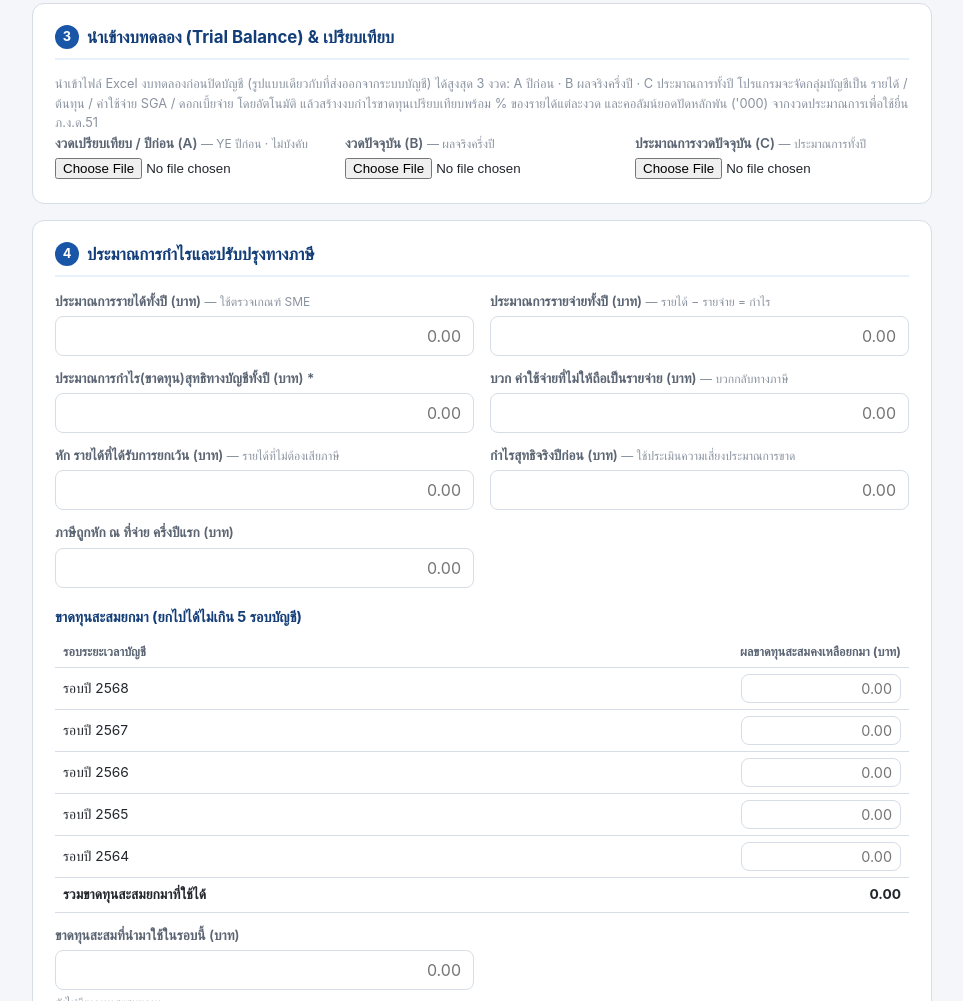
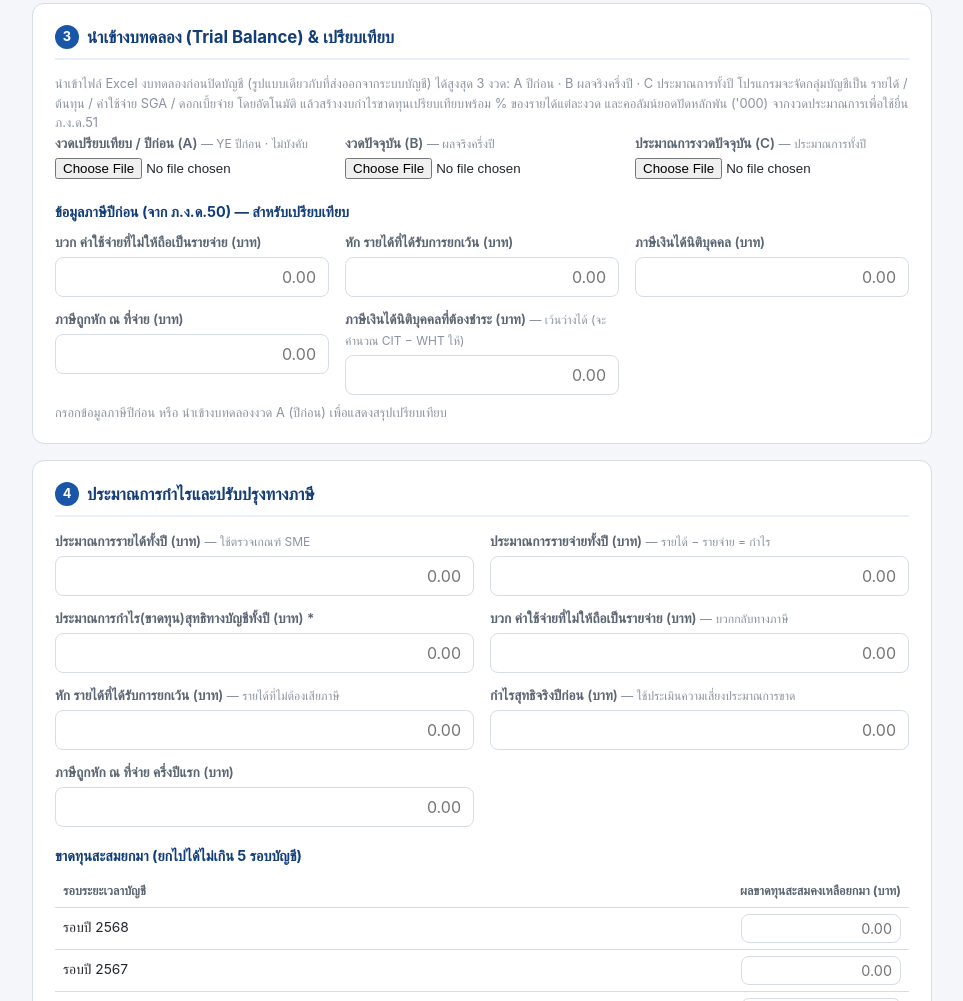
Before and after one commit to apichartexpert/bbt-pnd51, a plain HTML site: page index.html in a window 1280 px wide. Shown: the part 964-1965 px from the top of the page, without its empty margins (158-1121 px from the left). Drawn offline with Linux system fonts and the light colour scheme.

Commit message:
Add prior-year tax data (add-back, exempt, CIT, WHT, payable) to Trial Balance section with computed display

```diff
--- a/index.html
+++ b/index.html
@@ -440,6 +440,31 @@
       <div id="detailWrap" style="display:none; margin-top:14px"></div>
       <p class="note">การจัดกลุ่มใช้เลขผังบัญชี: ขึ้นต้น 4 = รายได้ · 51 = ต้นทุนขาย · 58 = ดอกเบี้ยจ่าย · 59 = ภาษีเงินได้ (ไม่รวมในกำไรก่อนภาษี) · 5x อื่น ๆ = ค่าใช้จ่าย SGA · บัญชีหมวด 1–3 (งบแสดงฐานะการเงิน) ไม่นำมาคำนวณ กำไร/ขาดทุน</p>
     </div>
+
+    <div class="sub-head">ข้อมูลภาษีปีก่อน (จาก ภ.ง.ด.50) — สำหรับเปรียบเทียบ</div>
+    <div class="grid" style="grid-template-columns:1fr 1fr 1fr">
+      <div class="field">
+        <label>บวก ค่าใช้จ่ายที่ไม่ให้ถือเป็นรายจ่าย (บาท)</label>
+        <input type="text" class="num" id="inPYAddBack" placeholder="0.00">
+      </div>
+      <div class="field">
+        <label>หัก รายได้ที่ได้รับการยกเว้น (บาท)</label>
+        <input type="text" class="num" id="inPYExempt" placeholder="0.00">
+      </div>
+      <div class="field">
+        <label>ภาษีเงินได้นิติบุคคล (บาท)</label>
+        <input type="text" class="num" id="inPYCit" placeholder="0.00">
+      </div>
+      <div class="field">
+        <label>ภาษีถูกหัก ณ ที่จ่าย (บาท)</label>
+        <input type="text" class="num" id="inPYWht" placeholder="0.00">
+      </div>
+      <div class="field">
+        <label>ภาษีเงินได้นิติบุคคลที่ต้องชำระ (บาท) <span class="hint">— เว้นว่างได้ (จะคำนวณ CIT − WHT ให้)</span></label>
+        <input type="text" class="num" id="inPYPayable" placeholder="0.00">
+      </div>
+    </div>
+    <div id="pyTaxDisplay"></div>
   </div>
 
   <!-- ===== ตัวเลขประมาณการ & ปรับปรุงทางภาษี ===== -->
@@ -632,8 +657,13 @@ function newCompany() {
            name: '', taxId: '', year: new Date().getFullYear() + 543,
            jobCode: '', yearEnd: '', preparer: '', reviewer: '', approver: '',
            lossCarry: [0, 0, 0, 0, 0],
+           priorYearTax: { addBack: 0, exempt: 0, cit: 0, wht: 0, payable: 0 },
            entityType: 'sme', history: [],
            workflow: { status: 'draft', snapshot: null, log: [] } };
+}
+function ensurePriorYearTax(c) {
+  if (!c.priorYearTax || typeof c.priorYearTax !== 'object') c.priorYearTax = { addBack: 0, exempt: 0, cit: 0, wht: 0, payable: 0 };
+  return c.priorYearTax;
 }
 function activeCompany() { return db.companies.find(c => c.id === db.activeId); }
 function ensureWorkflow(c) {
@@ -666,9 +696,14 @@ function loadCompanyToForm() {
   document.querySelector(`input[name="entityType"][value="${c.entityType}"]`).checked = true;
   syncRadioStyle();
   $('historyCompanyName').textContent = c.name ? '— ' + c.name : '';
+  const py = ensurePriorYearTax(c);
+  const setPY = (id, v) => { $(id).value = v ? fmt(v) : ''; };
+  setPY('inPYAddBack', py.addBack); setPY('inPYExempt', py.exempt);
+  setPY('inPYCit', py.cit); setPY('inPYWht', py.wht); setPY('inPYPayable', py.payable);
   renderLossTable();
   renderHistory();
   renderWorkflow();
+  renderPriorYearTax();
   $('resultCard').style.display = 'none';
 }
 function saveCompanyFromForm() {
@@ -682,6 +717,10 @@ function saveCompanyFromForm() {
   c.reviewer = $('coReviewer').value.trim();
   c.approver = $('coApprover').value.trim();
   c.entityType = document.querySelector('input[name="entityType"]:checked').value;
+  const py = ensurePriorYearTax(c);
+  py.addBack = parseNum($('inPYAddBack').value); py.exempt = parseNum($('inPYExempt').value);
+  py.cit = parseNum($('inPYCit').value); py.wht = parseNum($('inPYWht').value);
+  py.payable = parseNum($('inPYPayable').value);
   saveDB();
   renderCompanySelect();
   $('historyCompanyName').textContent = c.name ? '— ' + c.name : '';
@@ -707,6 +746,8 @@ $('btnDeleteCompany').addEventListener('click', () => {
 });
 ['coName', 'coTaxId', 'coYear', 'coJobCode', 'coYearEnd', 'coPreparer', 'coReviewer', 'coApprover']
   .forEach(id => $(id).addEventListener('change', () => { saveCompanyFromForm(); renderLossTable(); }));
+['inPYAddBack', 'inPYExempt', 'inPYCit', 'inPYWht', 'inPYPayable']
+  .forEach(id => $(id).addEventListener('change', () => { saveCompanyFromForm(); renderPriorYearTax(); }));
 
 function syncRadioStyle() {
   document.querySelectorAll('#entityTypeRow label').forEach(l => {
@@ -1732,6 +1773,33 @@ function renderCompare() {
   const estSrc = parsedC ? 'C' : (parsedB ? 'B' : 'A');
   $('btnUseEst').textContent = `↑ ใช้ประมาณการทั้งปี (${estSrc} ปัดพัน) เป็นประมาณการกำไร`;
   renderDetail();
+  renderPriorYearTax();
+}
+
+// สรุปข้อมูลภาษีปีก่อน (ภ.ง.ด.50) — รวมกำไรบัญชีจากงบทดลองงวด A ถ้ามี
+function renderPriorYearTax() {
+  const c = activeCompany();
+  const py = ensurePriorYearTax(c);
+  const wrap = $('pyTaxDisplay');
+  const accProfit = parsedA ? parsedA.netProfit : null;
+  const hasAny = (accProfit !== null) || py.addBack || py.exempt || py.cit || py.wht || py.payable;
+  if (!hasAny) {
+    wrap.innerHTML = '<p class="note" style="margin-top:8px">กรอกข้อมูลภาษีปีก่อน หรือ นำเข้างบทดลองงวด A (ปีก่อน) เพื่อแสดงสรุปเปรียบเทียบ</p>';
+    return;
+  }
+  const taxable = (accProfit || 0) + py.addBack - py.exempt;
+  const payable = py.payable || Math.max(py.cit - py.wht, 0);
+  const R = (label, val, cls) => `<tr class="${cls || ''}"><td>${label}</td><td class="amt">${fmt(val)}</td></tr>`;
+  const Rneg = (label, val) => `<tr class="sub"><td>${label}</td><td class="amt">(${fmt(val)})</td></tr>`;
+  let rows = '';
+  if (accProfit !== null) rows += R('กำไร(ขาดทุน)สุทธิทางบัญชีปีก่อน (จากงบทดลอง A)', accProfit);
+  if (py.addBack) rows += `<tr class="sub"><td>บวก ค่าใช้จ่ายที่ไม่ให้ถือเป็นรายจ่าย</td><td class="amt">${fmt(py.addBack)}</td></tr>`;
+  if (py.exempt) rows += Rneg('หัก รายได้ที่ได้รับการยกเว้น', py.exempt);
+  if (accProfit !== null || py.addBack || py.exempt) rows += `<tr><td><b>กำไรสุทธิเพื่อเสียภาษีปีก่อน</b></td><td class="amt">${fmt(taxable)}</td></tr>`;
+  rows += `<tr><td>ภาษีเงินได้นิติบุคคล (CIT)</td><td class="amt">${fmt(py.cit)}</td></tr>`;
+  if (py.wht) rows += Rneg('หัก ภาษีถูกหัก ณ ที่จ่าย', py.wht);
+  rows += `<tr class="total"><td>ภาษีเงินได้นิติบุคคลที่ต้องชำระ (ปีก่อน)</td><td class="amt">${fmt(payable)}</td></tr>`;
+  wrap.innerHTML = `<div style="overflow-x:auto"><table class="calc" style="margin-top:8px">${rows}</table></div>`;
 }
 
 function estLabel(p) {
```
